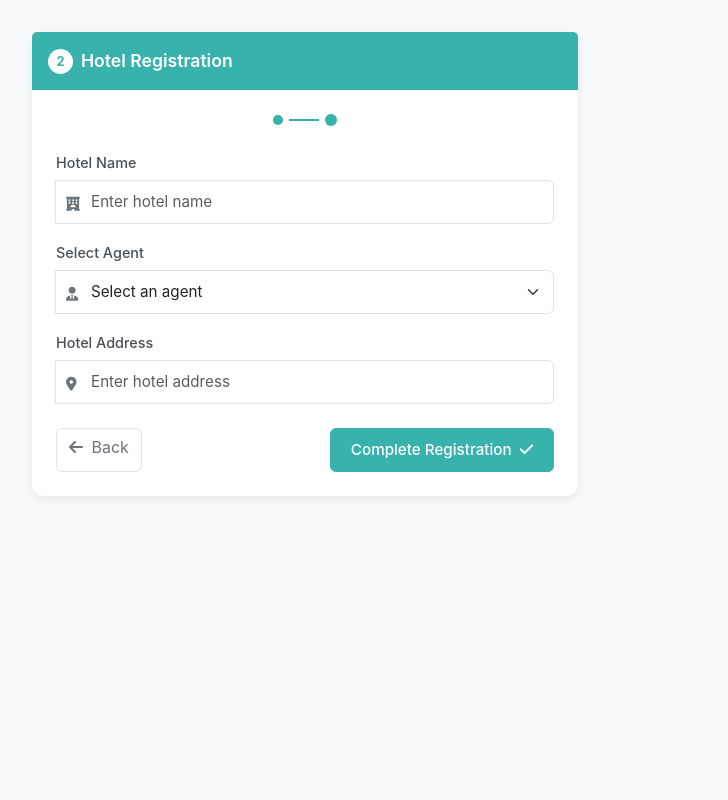
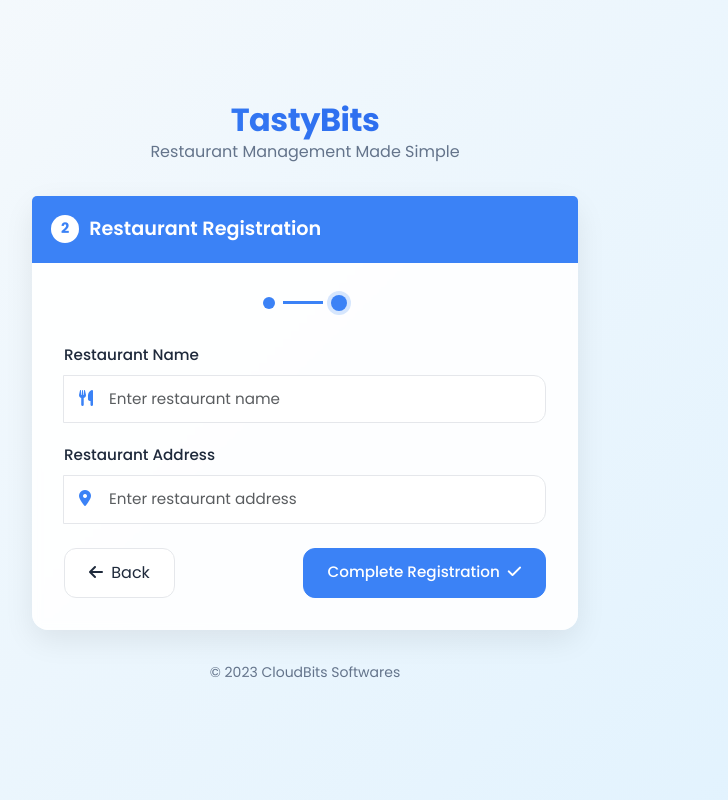
Before and after one commit to saad1901/restraunt, a Django app: template templates/registration/hotel_register.html in a window 1280 px wide. Shown: the whole page, without its empty margins (335-1063 px from the left). Run offline with Django 3.2, Linux system fonts and the light colour scheme; the template is opened without the code that fills it, so the values that code supplies are empty.

Commit message:
agent1.0

```diff
--- a/app/redirectionView.py
+++ b/app/redirectionView.py
@@ -1,5 +1,6 @@
 from django.shortcuts import redirect
 from django.contrib.auth.decorators import login_required
+from app.models import Hotel
 
 @login_required
 def redirection(request):
@@ -7,6 +8,11 @@ def redirection(request):
     if user.role == 'superadmin':
         return redirect('home')
     elif user.role == 'owner':
+        # Check if the owner has registered a restaurant
+        hotel_exists = Hotel.objects.filter(owner=user).exists()
+        if not hotel_exists:
+            # If no restaurant is registered, redirect to restaurant registration page
+            return redirect('hotel_register')
         return redirect('owner')
     elif user.role == 'staff':
         return redirect('waiterhome')
--- a/templates/RegisterUser/register.html
+++ b/templates/RegisterUser/register.html
@@ -223,7 +223,7 @@
 <body>
     <div class="welcome-container">
         <div class="brand-header">
-            <h1 class="brand-title">HotelHub</h1>
+            <h1 class="brand-title">TastyBits</h1>
             <p class="brand-subtitle">Hotel Management Made Simple</p>
         </div>
 
@@ -248,6 +248,7 @@
                 <a href="#" data-bs-toggle="modal" data-bs-target="#termsModal">Terms of Service</a> and
                 <a href="#" data-bs-toggle="modal" data-bs-target="#privacyModal">Privacy Policy</a>
             </p>
+            <p class="mt-3">&copy; 2023 CloudBits Softwares</p>
         </div>
     </div>
 
@@ -261,7 +262,7 @@
                 </div>
                 <div class="modal-body">
                     <h6>Last Updated: 25 March 2025</h6>
-                    <p>By using HotelHub, you agree to these terms:</p>
+                    <p>By using TastyBits, you agree to these terms:</p>
                     <ul class="list-unstyled">
                         <li>• You must be at least 18 years old to use our services</li>
                         <li>• All bookings are subject to availability</li>
--- a/templates/admin.html
+++ b/templates/admin.html
@@ -885,7 +885,7 @@
                 <p class="mb-3">Your hotel subscription has expired or is awaiting approval. You can view statistics and settings, but ordering functions are disabled until your subscription is renewed.</p>
                         </div>
 
-            {% if agent_cell %}
+            {% if agent_cell and agent_cell != 'NOAGENT' %}
             <a href="tel:+91{{agent_cell}}" class="phone-contact text-white text-decoration-none">
                 <div class="phone-contact-title">
                     <i class="fas fa-user-tie"></i> Your Agent
--- a/templates/registration/hotel_register.html
+++ b/templates/registration/hotel_register.html
@@ -2,104 +2,124 @@
 <html lang="en">
 <head>
   <meta charset="UTF-8">
-  <title>Hotel Registration</title>
+  <title>TastyBits - Restaurant Registration</title>
   <meta name="viewport" content="width=device-width, initial-scale=1">
   <link href="https://cdn.jsdelivr.net/npm/bootstrap@5.3.0/dist/css/bootstrap.min.css" rel="stylesheet">
   <link rel="stylesheet" href="https://cdnjs.cloudflare.com/ajax/libs/font-awesome/6.0.0/css/all.min.css">
+  <link href="https://fonts.googleapis.com/css2?family=Poppins:wght@300;400;500;600;700&display=swap" rel="stylesheet">
   <style>
+    :root {
+      --primary: #3b82f6;
+      --primary-dark: #2563eb;
+      --secondary: #ef4444;
+      --tertiary: #10b981;
+      --light-bg: #f3f4f6;
+      --white: #ffffff;
+      --dark: #1e293b;
+      --border: #e5e7eb;
+    }
+
     body {
-      background-color: #f8f9fa;
-      font-family: -apple-system, BlinkMacSystemFont, "Segoe UI", Roboto, Helvetica, Arial, sans-serif;
+      background: linear-gradient(135deg, #f8fafc 0%, #e0f2fe 100%);
+      font-family: 'Poppins', sans-serif;
+      min-height: 100vh;
+      display: flex;
+      align-items: center;
     }
 
     .card {
       border: none;
-      border-radius: 12px;
-      box-shadow: 0 3px 10px rgba(0, 0, 0, 0.08);
+      border-radius: 16px;
+      box-shadow: 0 10px 30px rgba(0, 0, 0, 0.08);
       margin-top: 2rem;
       margin-bottom: 2rem;
+      background: rgba(255, 255, 255, 0.9);
+      backdrop-filter: blur(5px);
     }
 
     .card-header {
-      background: #38b2ac;
+      background: var(--primary);
       color: white;
       border-bottom: none;
-      padding: 1rem;
-      border-radius: 12px 12px 0 0;
-      font-size: 1.1rem;
+      padding: 1.2rem;
+      border-radius: 16px 16px 0 0;
+      font-size: 1.2rem;
       font-weight: 600;
     }
 
     .card-body {
-      padding: 1.5rem;
+      padding: 2rem;
     }
 
     .step-badge {
       display: inline-flex;
       align-items: center;
       justify-content: center;
-      width: 25px;
-      height: 25px;
+      width: 28px;
+      height: 28px;
       background-color: white;
-      color: #38b2ac;
+      color: var(--primary);
       border-radius: 50%;
-      margin-right: 8px;
-      font-size: 0.8rem;
+      margin-right: 10px;
+      font-size: 0.9rem;
       font-weight: bold;
     }
 
     .form-control, .form-select {
-      padding: 0.6rem 0.75rem;
-      border: 1px solid #dee2e6;
-      border-radius: 6px;
+      padding: 0.75rem 0.85rem;
+      border: 1px solid var(--border);
+      border-radius: 12px;
       font-size: 0.95rem;
-      transition: border-color 0.15s ease-in-out, box-shadow 0.15s ease-in-out;
+      transition: all 0.3s ease;
     }
 
     .form-control:focus, .form-select:focus {
-      border-color: #38b2ac;
-      box-shadow: 0 0 0 0.2rem rgba(56, 178, 172, 0.15);
+      border-color: var(--primary);
+      box-shadow: 0 0 0 0.2rem rgba(59, 130, 246, 0.15);
     }
 
     .form-group {
-      margin-bottom: 1rem;
+      margin-bottom: 1.25rem;
     }
 
     label {
-      font-size: 0.9rem;
+      font-size: 0.95rem;
       font-weight: 500;
-      margin-bottom: 0.4rem;
-      color: #495057;
+      margin-bottom: 0.5rem;
+      color: var(--dark);
     }
 
     .btn-primary {
-      background-color: #38b2ac;
-      border-color: #38b2ac;
-      padding: 0.6rem 1.25rem;
+      background-color: var(--primary);
+      border-color: var(--primary);
+      padding: 0.75rem 1.5rem;
       font-size: 0.95rem;
-      border-radius: 6px;
+      border-radius: 12px;
       font-weight: 500;
-      transition: all 0.15s ease-in-out;
+      transition: all 0.3s ease;
     }
 
     .btn-primary:hover {
-      background-color: #2c9d96;
-      border-color: #2c9d96;
-      transform: translateY(-1px);
-      box-shadow: 0 2px 5px rgba(56, 178, 172, 0.2);
+      background-color: var(--primary-dark);
+      border-color: var(--primary-dark);
+      transform: translateY(-3px);
+      box-shadow: 0 10px 20px rgba(59, 130, 246, 0.2);
     }
 
     .btn-outline-secondary {
-      color: #6c757d;
-      border-color: #dee2e6;
-      background-color: #fff;
-      transition: all 0.15s ease-in-out;
+      color: var(--dark);
+      border-color: var(--border);
+      background-color: var(--white);
+      transition: all 0.3s ease;
+      border-radius: 12px;
+      padding: 0.75rem 1.5rem;
     }
 
     .btn-outline-secondary:hover {
-      background-color: #f8f9fa;
-      border-color: #c1c9d0;
-      transform: translateY(-1px);
+      background-color: var(--light-bg);
+      border-color: var(--border);
+      transform: translateY(-3px);
+      box-shadow: 0 5px 15px rgba(0, 0, 0, 0.05);
     }
 
     .input-group {
@@ -108,55 +128,87 @@
 
     .input-icon {
       position: absolute;
-      left: 10px;
-      top: 11px;
-      color: #6c757d;
+      left: 15px;
+      top: 50%;
+      transform: translateY(-50%);
+      color: var(--primary);
       z-index: 10;
     }
 
     .input-with-icon {
-      padding-left: 35px;
+      padding-left: 45px;
     }
 
     .text-danger {
-      font-size: 0.8rem;
-      margin-top: 0.25rem;
+      font-size: 0.85rem;
+      margin-top: 0.35rem;
     }
 
     .step-progress {
       display: flex;
       align-items: center;
       justify-content: center;
+      margin-bottom: 2rem;
+    }
+
+    .step-dot {
+      width: 12px;
+      height: 12px;
+      border-radius: 50%;
+      margin: 0 5px;
+      background-color: var(--border);
+      transition: all 0.3s ease;
+    }
+
+    .step-dot.active {
+      background-color: var(--primary);
+      width: 16px;
+      height: 16px;
+      box-shadow: 0 0 0 4px rgba(59, 130, 246, 0.2);
+    }
+
+    .step-dot.completed {
+      background-color: var(--primary);
+    }
+
+    .step-line {
+      height: 3px;
+      width: 40px;
+      background-color: var(--border);
+      margin: 0 3px;
+      transition: all 0.3s ease;
+    }
+
+    .step-line.completed {
+      background-color: var(--primary);
+    }
+
+    .brand-header {
+      text-align: center;
       margin-bottom: 1.5rem;
     }
 
-    .step-dot {
-      width: 10px;
-      height: 10px;
-      border-radius: 50%;
-      margin: 0 4px;
-      background-color: #dee2e6;
+    .brand-title {
+      font-size: 2rem;
+      font-weight: 700;
+      margin-bottom: 0;
+      background: linear-gradient(to right, var(--primary), var(--primary-dark));
+      -webkit-background-clip: text;
+      -webkit-text-fill-color: transparent;
+      letter-spacing: -0.5px;
     }
 
-    .step-dot.active {
-      background-color: #38b2ac;
-      width: 12px;
-      height: 12px;
+    .brand-subtitle {
+      color: #64748b;
+      font-size: 1rem;
+      font-weight: 400;
     }
 
-    .step-dot.completed {
-      background-color: #38b2ac;
-    }
-
-    .step-line {
-      height: 2px;
-      width: 30px;
-      background-color: #dee2e6;
-      margin: 0 2px;
-    }
-
-    .step-line.completed {
-      background-color: #38b2ac;
+    .footer-text {
+      text-align: center;
+      color: #64748b;
+      font-size: 0.875rem;
+      margin-top: 1rem;
     }
 
     @media (max-width: 576px) {
@@ -166,7 +218,11 @@
       }
 
       .card-body {
-        padding: 1.25rem;
+        padding: 1.5rem;
+      }
+
+      .brand-title {
+        font-size: 1.8rem;
       }
     }
   </style>
@@ -175,9 +231,14 @@
 <div class="container">
   <div class="row justify-content-center">
     <div class="col-lg-6 col-md-8 col-sm-12">
+      <div class="brand-header">
+        <h1 class="brand-title">TastyBits</h1>
+        <p class="brand-subtitle">Restaurant Management Made Simple</p>
+      </div>
+
       <div class="card">
         <div class="card-header d-flex align-items-center">
-          <span class="step-badge">2</span> Hotel Registration
+          <span class="step-badge">2</span> Restaurant Registration
         </div>
         <div class="card-body">
           <div class="step-progress">
@@ -190,10 +251,10 @@
             {% csrf_token %}
 
             <div class="form-group">
-              <label for="id_name">Hotel Name</label>
+              <label for="id_name">Restaurant Name</label>
               <div class="input-group">
-                <span class="input-icon"><i class="fas fa-hotel fa-sm"></i></span>
-                <input type="text" class="form-control input-with-icon" id="id_name" name="name" placeholder="Enter hotel name" {% if form.name.value %}value="{{ form.name.value }}"{% endif %}>
+                <span class="input-icon"><i class="fas fa-utensils"></i></span>
+                <input type="text" class="form-control input-with-icon" id="id_name" name="name" placeholder="Enter restaurant name" {% if form.name.value %}value="{{ form.name.value }}"{% endif %}>
               </div>
               {% if form.name.errors %}
                 <small class="text-danger">{{ form.name.errors }}</small>
@@ -201,26 +262,10 @@
             </div>
 
             <div class="form-group">
-              <label for="id_agent">Select Agent</label>
+              <label for="id_address">Restaurant Address</label>
               <div class="input-group">
-                <span class="input-icon"><i class="fas fa-user-tie fa-sm"></i></span>
-                <select class="form-select input-with-icon" id="id_agent" name="agent">
-                  <option value="" selected disabled>Select an agent</option>
-                  {% for choice in form.agent.field.choices %}
-                    <option value="{{ choice.0 }}" {% if form.agent.value|stringformat:"s" == choice.0|stringformat:"s" %}selected{% endif %}>{{ choice.1 }}</option>
-                  {% endfor %}
-                </select>
-              </div>
-              {% if form.agent.errors %}
-                <small class="text-danger">{{ form.agent.errors }}</small>
-              {% endif %}
-            </div>
-
-            <div class="form-group">
-              <label for="id_address">Hotel Address</label>
-              <div class="input-group">
-                <span class="input-icon"><i class="fas fa-map-marker-alt fa-sm"></i></span>
-                <input type="text" class="form-control input-with-icon" id="id_address" name="address" placeholder="Enter hotel address" {% if form.address.value %}value="{{ form.address.value }}"{% endif %}>
+                <span class="input-icon"><i class="fas fa-map-marker-alt"></i></span>
+                <input type="text" class="form-control input-with-icon" id="id_address" name="address" placeholder="Enter restaurant address" {% if form.address.value %}value="{{ form.address.value }}"{% endif %}>
               </div>
               {% if form.address.errors %}
                 <small class="text-danger">{{ form.address.errors }}</small>
@@ -237,6 +282,10 @@
             </div>
           </form>
         </div>
+      </div>
+
+      <div class="footer-text">
+        <p>&copy; 2023 CloudBits Softwares</p>
       </div>
     </div>
   </div>
```
Also changed, not shown: app/authView.py (+2 -8 lines), app/forms.py (+1 -6 lines), app/setupView.py (+48 -14 lines), templates/Agent/agent.html (+4 -4 lines), templates/login.html (+5 -2 lines), db.sqlite3, templates/Admin/users.html (indentation only).
